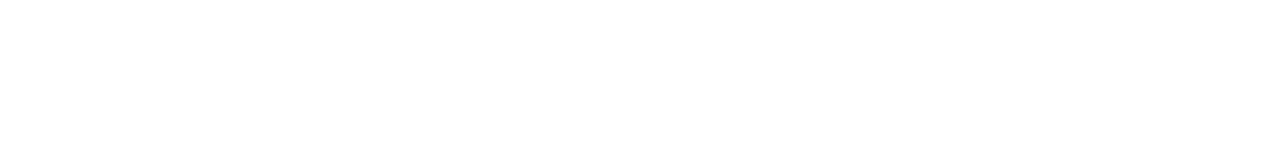
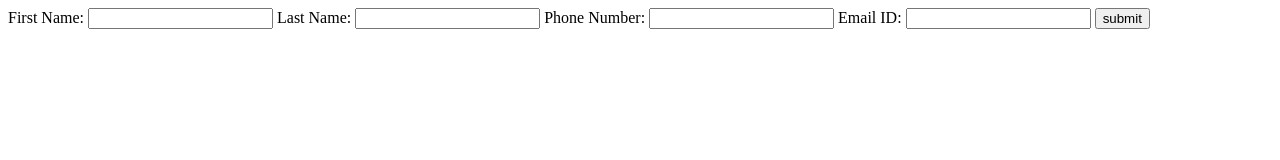
Before and after one commit to acciojob/form-login-2-UmeshMula, a website: page main.html in a window 1280 px wide. Drawn offline with Linux system fonts and the light colour scheme.

Commit message:
created a submission

```diff
--- a/main.html
+++ b/main.html
@@ -7,7 +7,21 @@
 </head>
 
 <body>
-	<!-- the entire body must be written by student -->
+	<div class= container>
+		<label>First Name: </label>
+		<input type="text" id ="fname" name="firstname">
+
+		<label>Last Name: </label>
+		<input type="text" id ="lname" name="lastname">
+
+		<label>Phone Number: </label>
+		<input type="number" id ="pnumber" name="phonenumber">
+
+		<label>Email ID: </label>
+		<input type="email" id ="fname" name="mailid">
+
+		<input type=submit value=submit>
+	</div>
     <script type="text/javascript" src="./script.js">
 </script>
 
--- a/script.js
+++ b/script.js
@@ -1 +1,2 @@
 //your JS code here. If required.
+alert.container()
```
